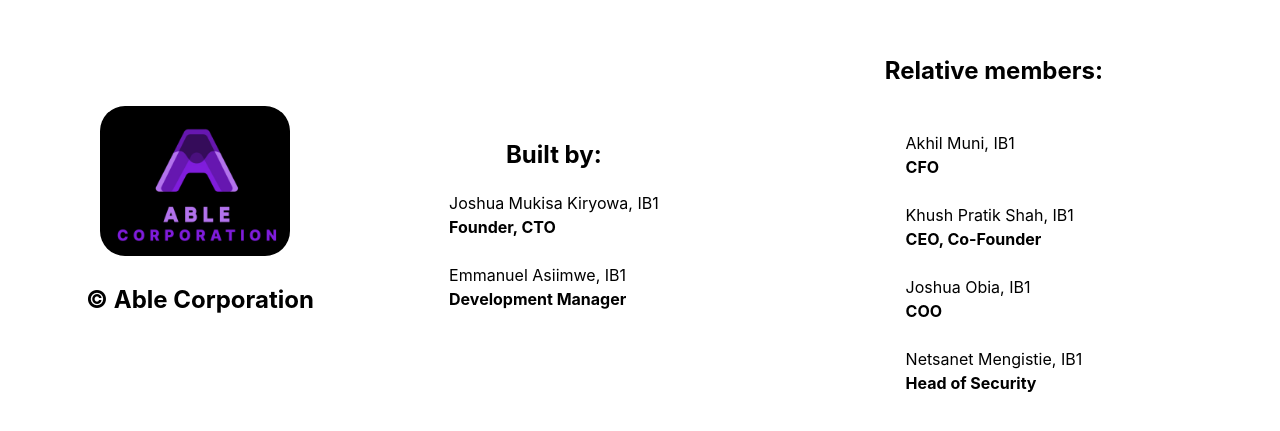
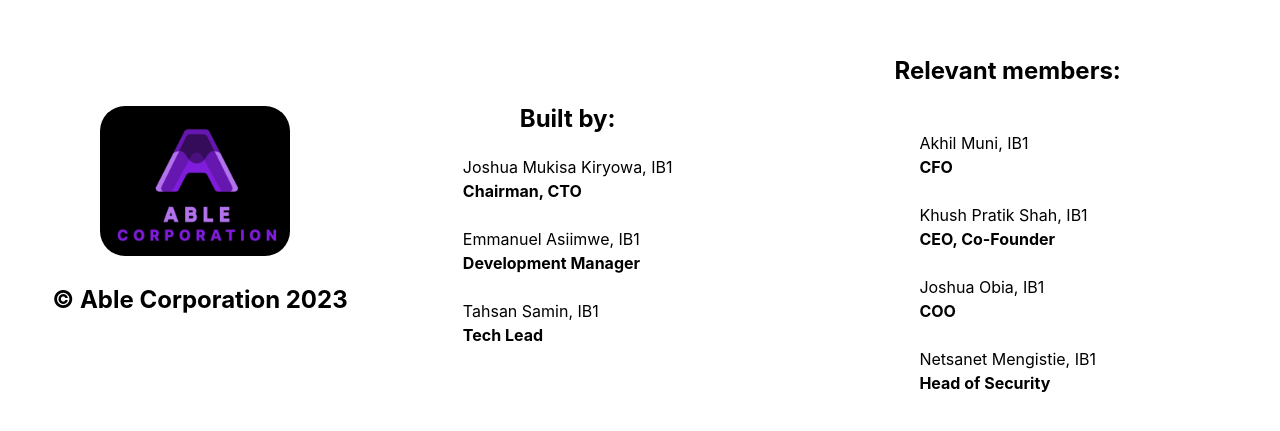
Before and after one commit to Josh-The-Developapa/QuizzAble, a React (Vite) app: page / in a window 1280 px wide. Shown: the part 1159-1590 px from the top of the page. Built offline with nearby package versions, Linux system fonts and the light colour scheme.

Commit message:
Committed

```diff
--- a/src/components/Footer/Footer.jsx
+++ b/src/components/Footer/Footer.jsx
@@ -5,7 +5,7 @@ import AbleCorp from '../../assets/Able-Corp.jpeg';
 function Footer() {
   return (
     <div className="footer">
-      <div style={{ margin: '20px' }}>
+      <div>
         <img
           src={AbleCorp}
           style={{
@@ -15,7 +15,9 @@ function Footer() {
             borderRadius: '25px',
           }}
         />
-        <h2 style={{ color: 'black' }}>&copy; Able Corporation</h2>
+        <h2 style={{ color: 'black' }}>
+          &copy; Able Corporation {new Date(Date.now()).getFullYear()}
+        </h2>
       </div>
 
       <div
@@ -40,13 +42,19 @@ function Footer() {
         >
           <ul style={{ listStyleType: 'none', padding: 0 }}>
             <li style={{ textAlign: 'left' }}>
-              Joshua Mukisa Kiryowa, IB1 <br /> <b>Founder, CTO</b>
+              Joshua Mukisa Kiryowa, IB1 <br /> <b>Chairman, CTO</b>
             </li>
             <li style={{ textAlign: 'left' }}>
               {/* <br /> */}
               <br />
               Emmanuel Asiimwe, IB1 <br />
               <b>Development Manager</b>
+            </li>
+            <li style={{ textAlign: 'left' }}>
+              {/* <br /> */}
+              <br />
+              Tahsan Samin, IB1 <br />
+              <b>Tech Lead</b>
             </li>
             {/* <li style={{ textAlign: 'left' }}>
               Khush Shah - <b>CEO, Co-Founder</b>
@@ -87,7 +95,7 @@ function Footer() {
         }}
       >
         <h2 style={{ color: 'black', marginBottom: '2px' }}>
-          Relative members:
+          Relevant members:
         </h2>
         <div
           style={{
```
